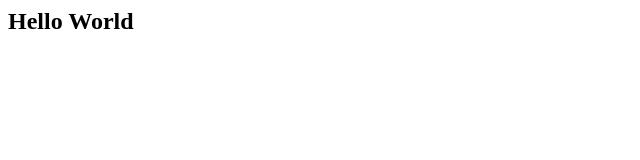
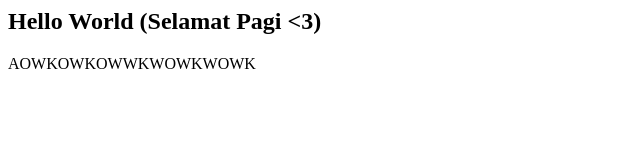
Before and after one commit to Kandiya/belajar_git, a plain HTML site: page index.html in a window 1280 px wide. Shown: the whole page, without its empty margins (0-640 px from the left). Drawn offline with Linux system fonts and the light colour scheme.

Commit message:
perubahan dua

```diff
--- a/index.html
+++ b/index.html
@@ -3,6 +3,7 @@
 		<title>Belajar GIT</title>
 	</head>
 	<body>
-		<h2>Hello World</h2>
+		<h2>Hello World (Selamat Pagi <3)</h2>
+		<p>AOWKOWKOWWKWOWKWOWK</p>
 	</body>
 </html>
```
